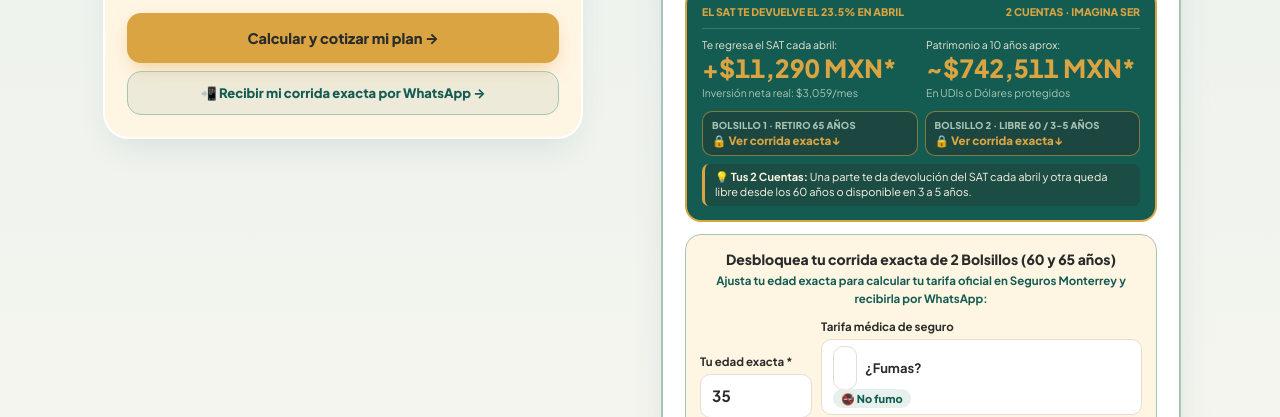
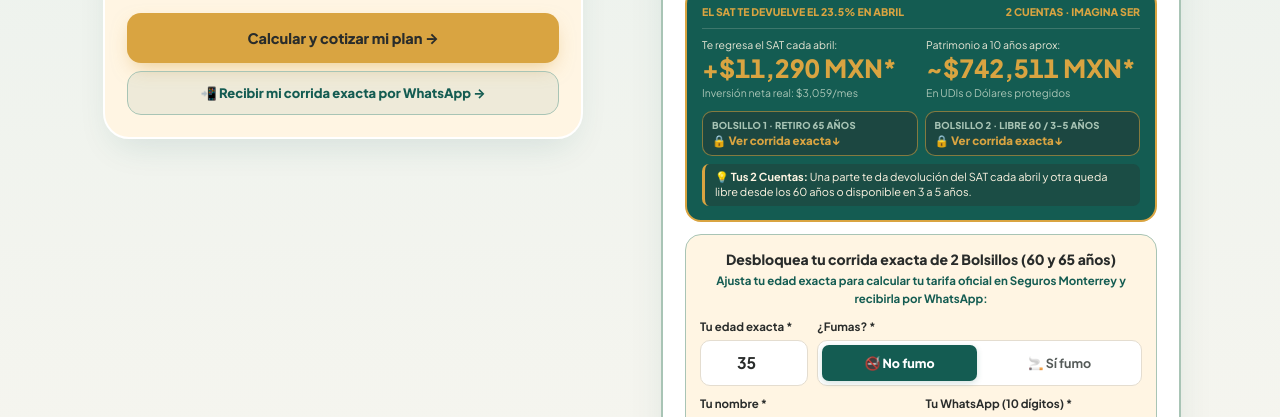
Before and after one commit to Santiteasesora/Santiteasesora, a plain HTML site: page profesionistas.html in a window 1280 px wide. Shown: the part 535-952 px from the top of the page. Drawn offline with Linux system fonts and the light colour scheme.

Commit message:
profesionistas.html

```diff
--- a/profesionistas.html
+++ b/profesionistas.html
@@ -150,26 +150,62 @@ input[type="range"].relax-range::-moz-range-thumb{width:22px;height:22px;border-
 
 .lr-split-note{margin-top:8px;background:rgba(41,44,43,.32);border-left:3px solid var(--gold);border-radius:7px;padding:6px 10px;font-size:11px;color:var(--ivory);line-height:1.36}
 
-/* FORMULARIO DIRECTO CON EDAD EXACTA + FUMADOR + WHATSAPP */
+/* FORMULARIO DIRECTO CON EDAD EXACTA + SELECTOR LIMPIO DE ¿FUMAS? + WHATSAPP */
 .direct-form-wrap{background:var(--ivory);border:1.5px solid var(--sage);border-radius:16px;padding:14px;transition:box-shadow .25s ease,border-color .25s ease}
 .direct-form-wrap.highlight-box{border-color:var(--gold);box-shadow:0 0 0 4px rgba(217,164,65,.28)}
 .df-head{text-align:center;margin-bottom:10px}
 .df-head b{display:block;font-size:14px;color:var(--charcoal);font-weight:800}
 .df-head span{display:block;font-size:11.5px;color:var(--emerald);font-weight:700;margin-top:2px}
 
-/* Fila actuarial: Edad exacta + ¿Fumas? */
-.actuarial-row{display:grid;grid-template-columns:112px 1fr;gap:9px;margin-bottom:9px;align-items:end}
-@media(max-width:380px){.actuarial-row{grid-template-columns:1fr}}
-.field label{display:block;font-size:11.5px;font-weight:700;color:var(--charcoal);margin-bottom:3px}
-.field input{width:100%;min-height:44px;padding:8px 11px;border-radius:10px;border:1.5px solid var(--line);background:#fff;color:var(--charcoal);font-size:15.5px;font-weight:700;-webkit-appearance:none}
+/* Fila actuarial limpia y simétrica: Edad exacta + ¿Fumas? */
+.actuarial-row{display:grid;grid-template-columns:108px 1fr;gap:9px;margin-bottom:9px;align-items:end}
+@media(max-width:360px){.actuarial-row{grid-template-columns:1fr}}
+
+.field label{display:block;font-size:11.5px;font-weight:700;color:var(--charcoal);margin-bottom:4px}
+.field input[type="text"],
+.field input[type="tel"],
+.field input[type="number"]{
+  width:100%;height:46px;padding:8px 12px;border-radius:10px;border:1.5px solid var(--line);background:#fff;color:var(--charcoal);font-size:16px;font-weight:700;-webkit-appearance:none;appearance:none
+}
+.field input[type="number"]{text-align:center}
 .field input:focus{outline:none;border-color:var(--emerald);box-shadow:0 0 0 3px rgba(168,196,181,.3)}
 
-.smoker-check-wrap{display:flex;align-items:center;justify-content:space-between;gap:8px;min-height:44px;padding:6px 11px;border-radius:10px;border:1.5px solid var(--line);background:#fff;cursor:pointer;user-select:none}
-.smoker-check-wrap:hover{border-color:var(--sage)}
-.smoker-left{display:flex;align-items:center;gap:8px;font-size:13px;font-weight:700;color:var(--charcoal)}
-.smoker-left input[type="checkbox"]{width:18px;height:18px;accent-color:var(--emerald);cursor:pointer;flex-shrink:0}
-.smoker-status-pill{font-size:11px;font-weight:800;padding:3px 8px;border-radius:999px;background:var(--sage-soft);color:var(--emerald);white-space:nowrap}
-.smoker-status-pill.is-smoker{background:#FEF3C7;color:#92400E}
+.smoker-toggle-group{
+  display:grid;
+  grid-template-columns:1fr 1fr;
+  gap:5px;
+  background:#fff;
+  padding:4px;
+  height:46px;
+  border-radius:10px;
+  border:1.5px solid var(--line);
+  align-items:stretch;
+}
+.smoker-opt-btn{
+  border:none;
+  border-radius:7px;
+  background:transparent;
+  font-size:12.5px;
+  font-weight:700;
+  color:var(--muted);
+  display:flex;
+  align-items:center;
+  justify-content:center;
+  gap:5px;
+  transition:all .15s ease;
+  padding:0 6px;
+  white-space:nowrap;
+}
+.smoker-opt-btn.active{
+  background:var(--emerald);
+  color:#fff;
+  font-weight:800;
+  box-shadow:0 2px 6px rgba(20,92,82,.18);
+}
+.smoker-opt-btn[data-smoke="yes"].active{
+  background:var(--charcoal);
+  color:var(--gold);
+}
 
 .field-grid{display:grid;gap:9px}
 @media(min-width:520px){.field-grid{grid-template-columns:1fr 1fr}}
@@ -444,7 +480,7 @@ footer a{color:var(--gold);font-weight:700;text-decoration:underline}
             </div>
           </div>
 
-          <!-- FORMULARIO CORTO CON EDAD EXACTA + ¿FUMAS? + WHATSAPP -->
+          <!-- FORMULARIO CORTO CON EDAD EXACTA + SELECTOR LIMPIO DE ¿FUMAS? + WHATSAPP -->
           <div class="direct-form-wrap" id="directFormBox">
             <div class="df-head">
               <b>Desbloquea tu corrida exacta de 2 Bolsillos (60 y 65 años)</b>
@@ -467,14 +503,11 @@ footer a{color:var(--gold);font-weight:700;text-decoration:underline}
                 <input type="number" id="formEdadExacta" name="edad_exacta" class="num" min="18" max="65" value="35" inputmode="numeric" required>
               </div>
               <div class="field">
-                <label for="formFumaCheck">Tarifa médica de seguro</label>
-                <label class="smoker-check-wrap" for="formFumaCheck">
-                  <span class="smoker-left">
-                    <input type="checkbox" id="formFumaCheck" name="fuma">
-                    <span>¿Fumas?</span>
-                  </span>
-                  <span class="smoker-status-pill" id="smokerStatusBadge">🚭 No fumo</span>
-                </label>
+                <label>¿Fumas? *</label>
+                <div class="smoker-toggle-group" id="smokerToggleGroup" role="group" aria-label="¿Fumas?">
+                  <button type="button" class="smoker-opt-btn active" data-smoke="no" aria-pressed="true">🚭 No fumo</button>
+                  <button type="button" class="smoker-opt-btn" data-smoke="yes" aria-pressed="false">🚬 Sí fumo</button>
+                </div>
               </div>
             </div>
 
@@ -1241,7 +1274,6 @@ async function handleSubmit(ev){
   if ($('website').value) return;
 
   state.exactAge = exactAgeVal;
-  state.isSmoker = Boolean($('formFumaCheck').checked);
 
   updateHiddenCalc();
   if (!currentLeadId) currentLeadId = newLeadId();
@@ -1401,17 +1433,18 @@ document.addEventListener('DOMContentLoaded', () => {
     });
   }
 
-  if ($('formFumaCheck')){
-    $('formFumaCheck').addEventListener('change', e => {
-      state.isSmoker = Boolean(e.target.checked);
-      const badge = $('smokerStatusBadge');
-      if (badge){
-        badge.textContent = state.isSmoker ? '🚬 Sí fumo' : '🚭 No fumo';
-        badge.classList.toggle('is-smoker', state.isSmoker);
-      }
+  document.querySelectorAll('#smokerToggleGroup .smoker-opt-btn').forEach(btn => {
+    btn.addEventListener('click', () => {
+      document.querySelectorAll('#smokerToggleGroup .smoker-opt-btn').forEach(b => {
+        b.classList.remove('active');
+        b.setAttribute('aria-pressed', 'false');
+      });
+      btn.classList.add('active');
+      btn.setAttribute('aria-pressed', 'true');
+      state.isSmoker = (btn.getAttribute('data-smoke') === 'yes');
       updateHiddenCalc();
     });
-  }
+  });
 
   document.querySelectorAll('#regimePills .pill-btn').forEach(btn => {
     btn.addEventListener('click', () => {
```
